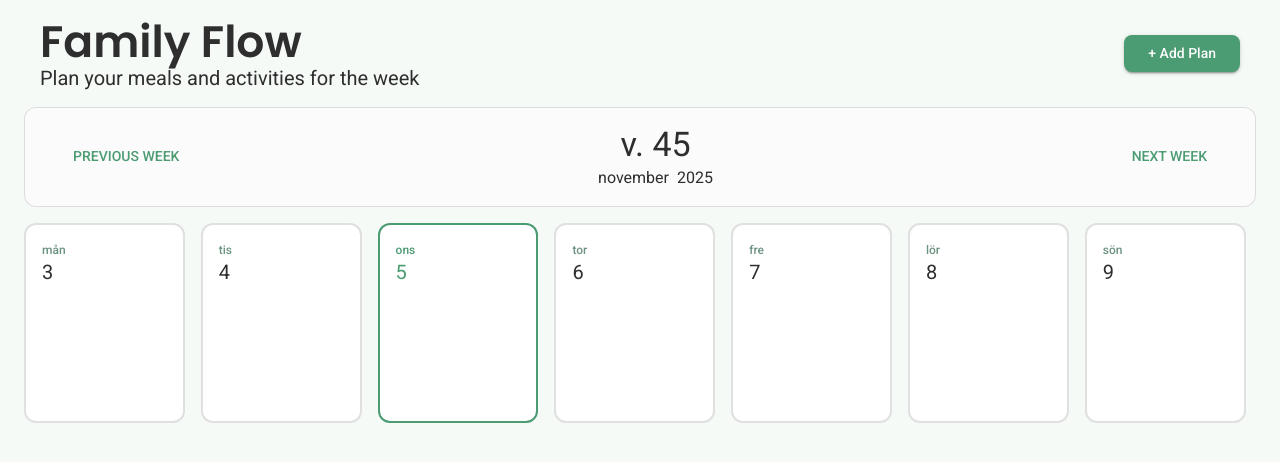
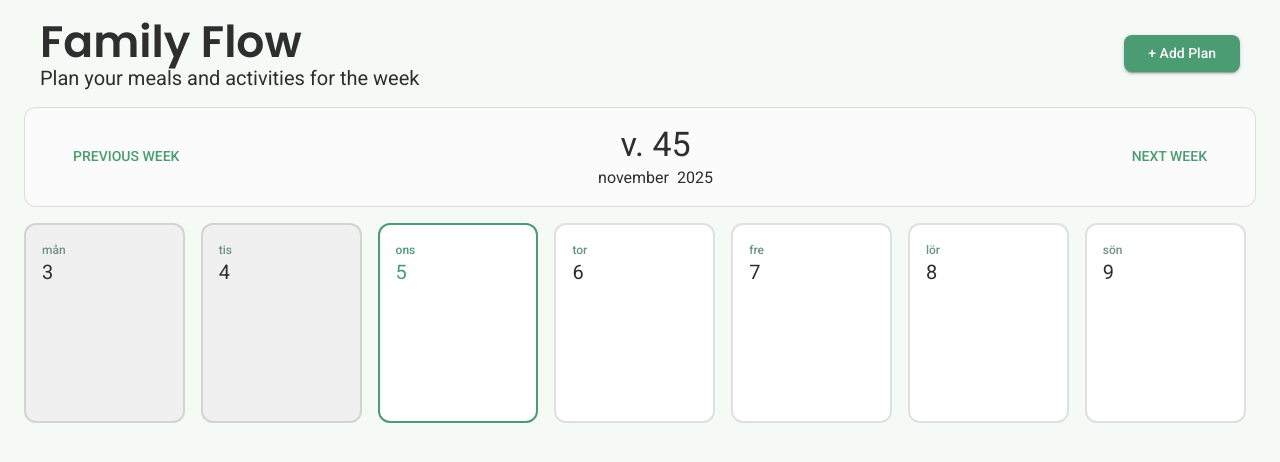
Before and after one commit to rasmus-bremholm/FamilyFlow, a Next.js app in the folder family-flow/: page /MainView in a window 1280 px wide. Shown: the top 462 px of the page. Built offline with nearby package versions, Linux system fonts and the light colour scheme; some icons are missing; what @mui/material-nextjs would draw is missing.

Commit message:
Added grey color for passed days

```diff
--- a/family-flow/app/components/CalendarCard.jsx
+++ b/family-flow/app/components/CalendarCard.jsx
@@ -1,8 +1,27 @@
 "use client";
-import { Typography, Box, Card, CardContent, CardHeader, CardActionArea, Stack, Button, Avatar } from "@mui/material";
+import {
+  Typography,
+  Box,
+  Card,
+  CardContent,
+  CardHeader,
+  CardActionArea,
+  Stack,
+  Button,
+  Avatar,
+} from "@mui/material";
 import { useState, useEffect, useMemo } from "react";
+import { isPassed } from "./PassedDay";
 
-export default function CalendarCard({ dayName, shortDay, dayNumber, isToday, date }) {
+export default function CalendarCard({
+  dayName,
+  shortDay,
+  dayNumber,
+  isToday,
+  date,
+}) {
+  const past = useMemo(() => isPassed(date, isToday), [date, isToday]);
+
   const activities = useMemo(() => {
     // Ett weird hack för att "localstorage is not defined ska försvinna"
     if (typeof window === "undefined") return [];
@@ -11,7 +30,9 @@ export default function CalendarCard({ dayName, shortDay, dayNumber, isToday, da
     if (!storedActivities) return [];
 
     const allActivities = JSON.parse(storedActivities);
-		return allActivities.filter((activity) => activity.date === date).sort((a, b) => a.startTime.localeCompare(b.startTime));
+    return allActivities
+      .filter((activity) => activity.date === date)
+      .sort((a, b) => a.startTime.localeCompare(b.startTime));
   }, [date]);
 
   function stringAvatar(name) {
@@ -25,33 +46,58 @@ export default function CalendarCard({ dayName, shortDay, dayNumber, isToday, da
       sx={{
         minWidth: 100,
         minHeight: 200,
-				border: (theme) => (isToday ? `2px solid ${theme.palette.primary.main}` : `2px solid ${theme.palette.divider}`),
+        border: (theme) =>
+          isToday
+            ? `2px solid ${theme.palette.primary.main}`
+            : `2px solid ${theme.palette.divider}`,
         borderRadius: 3,
         p: 2,
-				bgcolor: "background.paper",
+        bgcolor: past ? "#f0f0f0" : "background.paper",
         transition: "all 0.2s",
         "&:hover": {
           borderColor: isToday ? "primary.main" : "action.hover",
         },
-			}}>
+      }}
+    >
       <Stack>
-				<Typography variant='caption' sx={{ color: isToday ? "primary.main" : "text.secondary", fontWeight: 500 }}>
+        <Typography
+          variant="caption"
+          sx={{
+            color: isToday ? "primary.main" : "text.secondary",
+            fontWeight: 500,
+          }}
+        >
           {shortDay}
         </Typography>
-				<Typography variant='h3' sx={{ color: isToday ? "primary.main" : "text.primary" }}>
+        <Typography
+          variant="h3"
+          sx={{ color: isToday ? "primary.main" : "text.primary" }}
+        >
           {dayNumber}
         </Typography>
       </Stack>
       <Stack spacing={0.5} sx={{ mt: 2 }}>
         {activities.map((activity) => (
-					<Box key={activity.id} sx={{ borderRadius: 1, p: 1, backgroundColor: activity.color }}>
-						<Stack direction='row'>
+          <Box
+            key={activity.id}
+            sx={{ borderRadius: 1, p: 1, backgroundColor: activity.color }}
+          >
+            <Stack direction="row">
               <Box>
                 <Typography>{activity.title}</Typography>
-								<Typography variant='body2'>{activity.startTime}</Typography>
+                <Typography variant="body2">{activity.startTime}</Typography>
               </Box>
-							<Box display='flex' flex={1} flexDirection='row' justifyContent='flex-end' alignItems='flex-start'>
-								<Avatar sx={{ height: 12, width: 12 }} {...stringAvatar(`${activity.createdBy}`)} />
+              <Box
+                display="flex"
+                flex={1}
+                flexDirection="row"
+                justifyContent="flex-end"
+                alignItems="flex-start"
+              >
+                <Avatar
+                  sx={{ height: 12, width: 12 }}
+                  {...stringAvatar(`${activity.createdBy}`)}
+                />
               </Box>
             </Stack>
           </Box>
--- a/family-flow/app/components/PassedDay.jsx
+++ b/family-flow/app/components/PassedDay.jsx
@@ -0,0 +1,18 @@
+"use client";
+import dayjs from "dayjs";
+
+export function isPassed(date, isToday = false) {
+  if (isToday) {
+    return false;
+  }
+
+  const dayDate = dayjs(date).endOf("day");
+
+  const today = dayjs();
+
+  if (today.isAfter(dayDate)) {
+    return true;
+  } else {
+    return false;
+  }
+}
```
Lines whose indentation alone changed are shown as unchanged.
